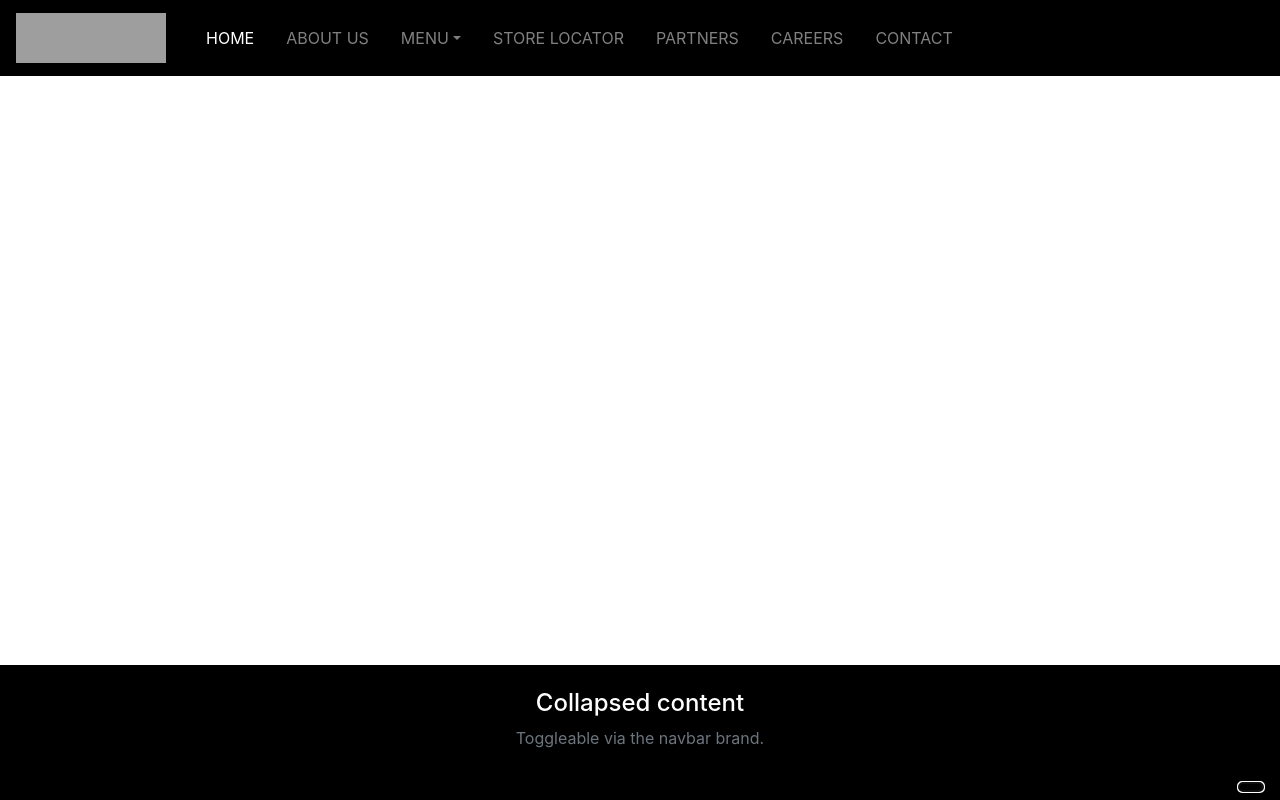
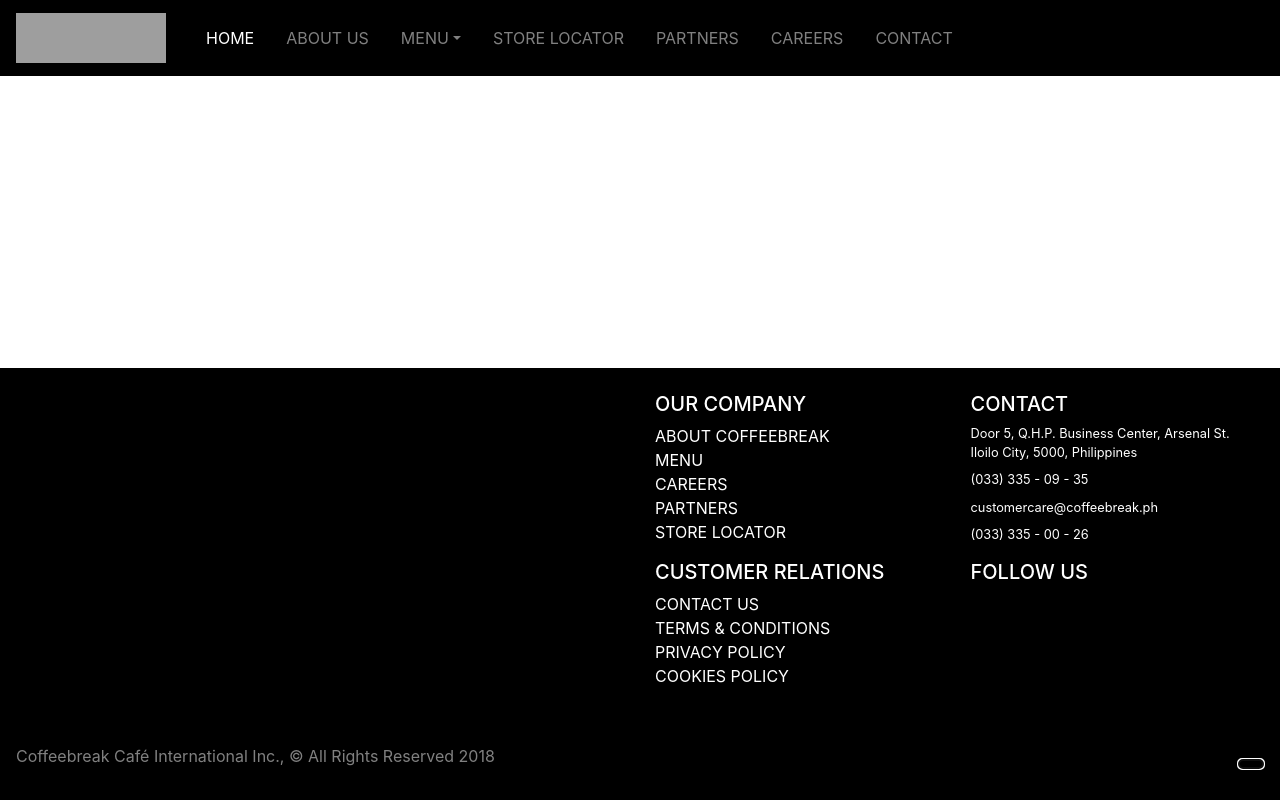
Before and after one commit to maecchiato/cffbrkwb, a React (Create React App) app: page / in a window 1280 px wide. Both pictures are taken after a click on the button "Toggle navigation". Built offline with nearby package versions, Linux system fonts and the light colour scheme; grey boxes are pictures that could not be loaded; a web font is replaced by a local one.

Commit message:
additions

```diff
--- a/package.json
+++ b/package.json
@@ -7,6 +7,7 @@
     "react": "^16.4.1",
     "react-dom": "^16.4.1",
     "react-router": "^4.3.1",
+    "react-router-dom": "^4.3.1",
     "react-scripts": "1.1.4"
   },
   "scripts": {
--- a/public/index.html
+++ b/public/index.html
@@ -21,7 +21,7 @@
       work correctly both with client-side routing and a non-root public URL.
       Learn how to configure a non-root public URL by running `npm run build`.
     -->
-    <title>Coffeebreak</title>
+    <title>Coffeebreak Café International</title>
   </head>
   <body>
     <noscript>
--- a/src/App.css
+++ b/src/App.css
@@ -33,3 +33,35 @@
 {
   background-color: #000000!important;
 }
+
+
+@media (min-width: 768px) {
+    .home-background {
+        height:100%;
+        padding: 0
+    }
+
+}
+
+
+
+/* Home Section */
+
+#home-section
+{
+  height: 100%;
+}
+
+.home-background
+{
+  background-image: url('https://coffeebreak.ph/beta/img/intro-bg.jpg');
+  width: 100%;
+  display: table;
+  text-align: center;
+  color: #fff;
+  background-color: #000;
+  -webkit-background-size: cover;
+  -moz-background-size: cover;
+  -o-background-size: cover;
+  background-size: cover;
+}
--- a/src/App.js
+++ b/src/App.js
@@ -1,17 +1,23 @@
 import React, { Component } from 'react';
 import './App.css';
 
+import { render } from "react-dom";
+
 import Navigation from './Components/Navigation.js';
 import Footer from './Components/Footer.js';
+import Home from './Components/Home.js';
+import About from './Components/About.js';
+import Menu from './Components/Menu.js';
 
 class App extends Component {
   render() {
     return (
-      <div className="App">
-        <Navigation />
-
-        <Footer />
-      </div>
+      <div className = "App">
+      <Navigation />
+          <div className = "container-fluid">
+          <Footer />
+          </div>
+        </div>
     );
   }
 }
--- a/src/Components/Control.js
+++ b/src/Components/Control.js
@@ -0,0 +1,84 @@
+import React from 'react';
+import '../App.css';
+
+const Controls = () => (
+  <div className = "row">
+      <div className = "col-xl-6 col-lg-6 col-md-6 col-sm-12 col-12 text-left">
+        <p className = "h5">
+
+        </p>
+
+      </div>
+      <div className = "col-xl-3 col-lg-3 col-md-3 col-sm-12 col-12 text-left">
+          <p className = "h5 ">
+            OUR COMPANY
+          </p>
+          <ul className = "list-unstyled">
+            <li>
+              ABOUT COFFEEBREAK
+            </li>
+            <li>
+              MENU
+            </li>
+            <li>
+              CAREERS
+            </li>
+            <li>
+              PARTNERS
+            </li>
+            <li>
+              STORE LOCATOR
+            </li>
+          </ul>
+          <p className = "h5">
+            CUSTOMER RELATIONS
+          </p>
+          <ul className = "list-unstyled">
+            <li>
+              CONTACT US
+            </li>
+            <li>
+              TERMS & CONDITIONS
+            </li>
+            <li>
+              PRIVACY POLICY
+            </li>
+            <li>
+              COOKIES POLICY
+            </li>
+          </ul>
+        </div>
+        <div className = "col-xl-3 col-lg-3 col-md-3 col-sm-12 col-12 text-left">
+          <p className = "h5">
+            CONTACT
+          </p>
+          <ul className = "list-unstyled">
+            <li>
+              <p className = "small mb-2">
+                Door 5, Q.H.P. Business Center, Arsenal St. Iloilo City, 5000, Philippines
+              </p>
+            </li>
+            <li>
+              <p className = "small mb-2">
+                (033) 335 - 09 - 35
+              </p>
+            </li>
+            <li>
+              <p className = "small mb-2">
+                customercare@coffeebreak.ph
+              </p>
+            </li>
+            <li>
+              <p className = "small">
+                (033) 335 - 00 - 26
+              </p>
+            </li>
+          </ul>
+          <p className = "h5">
+            FOLLOW US
+          </p>
+      </div>
+    </div>
+)
+
+export default Controls;
--- a/src/Components/Footer.js
+++ b/src/Components/Footer.js
@@ -1,19 +1,22 @@
 import React from 'react';
 import '../App.css';
+
+import Controls from './Control.js';
 
 const Footer = () => (
   <div className ="pos-f-t fixed-bottom text-white">
     <div className="collapse" id="navbarToggleExternalContent">
       <div className="bg-black p-4">
-        <h5 className="text-white h4">Collapsed content</h5>
-        <span className="text-muted">Toggleable via the navbar brand.</span>
+        <Controls />
       </div>
     </div>
     <nav className="navbar navbar-dark bg-black">
+      <p className = "navbar-text d-none d-md-block">
+        Coffeebreak Café International Inc., © All Rights Reserved 2018
+      </p>
       <button className="navbar-toggler ml-auto" type="button" data-toggle="collapse" data-target="#navbarToggleExternalContent" aria-controls="navbarToggleExternalContent" aria-expanded="false" aria-label="Toggle navigation">
         <span className="oi oi-elevator"></span>
       </button>
-
     </nav>
   </div>
 )
--- a/src/Components/Home.js
+++ b/src/Components/Home.js
@@ -0,0 +1,12 @@
+import React from 'react';
+import '../App.css';
+
+const Home = () => (
+  <div id = "home-section" className = "row">
+    <header className = "home-background">
+
+    </header>
+  </div>
+)
+
+export default Home;
--- a/src/Components/Menu.js
+++ b/src/Components/Menu.js
@@ -0,0 +1,12 @@
+import React from 'react';
+import '../App.css';
+
+const Menu = () => (
+  <div id = "home-section" className = "row">
+    <header className = "pt-5">
+      <h1 className = "pt-5">dasdasda</h1>
+    </header>
+  </div>
+)
+
+export default Menu;
```
Also changed, not shown: 1 other file (tests, documents, lock files or other folders).
